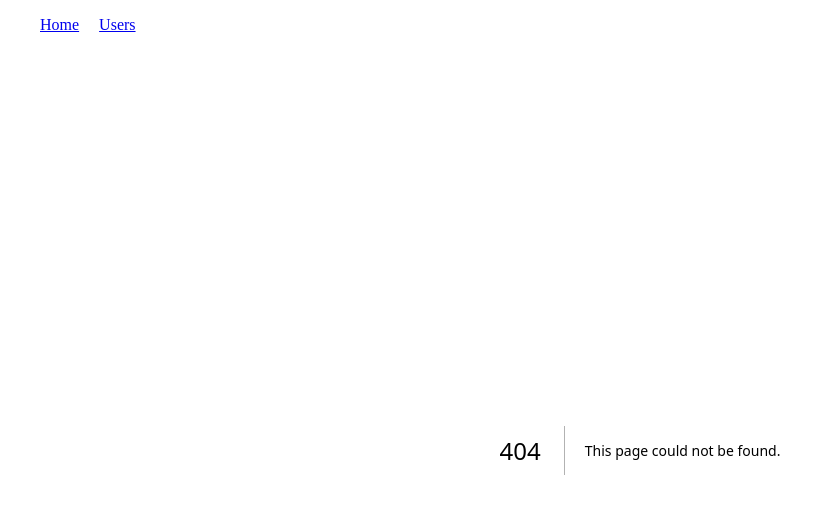
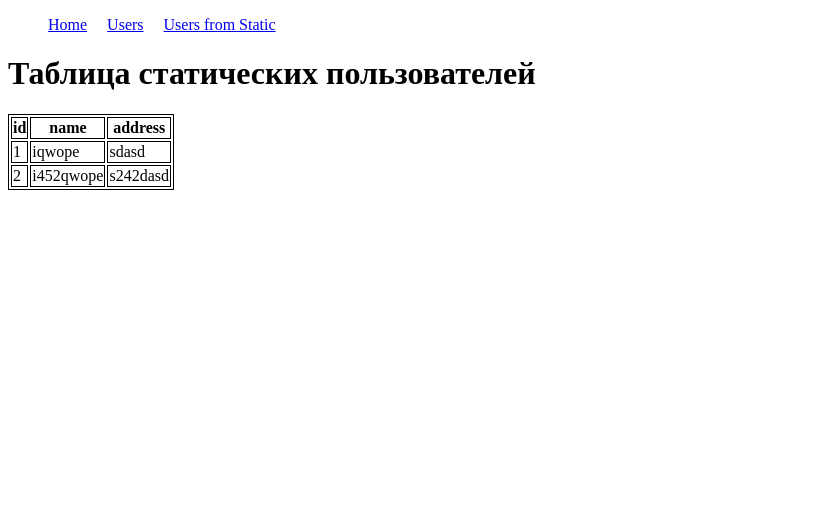
Before and after one commit to flyntic/DZTableNext, a Next.js app: page /users_static in a window 1280 px wide. Before the commit this address had no page. Shown: the top 514 px of the page, without its empty margins (0-831 px from the left). Built offline with nearby package versions, Linux system fonts and the light colour scheme.

Commit message:
staticUsers

```diff
--- a/components/UserColumns.jsx
+++ b/components/UserColumns.jsx
@@ -1,25 +1,15 @@
-/*
- <td> {id}</td>
-       <td> <h3>{name}</h3></td>
-       <td ClassName="UserName">{username}</td>
-       <td> 📧<a href={`mailto:${email}`}>{email}</a></td>
-       <td> 📞<a href={`tel:${phone}`}>{phone}</a></td>
-       <td> 🌐<a href={`http://${website}`}>{website}</a></td>
-       <td title={zipcode}><a href={`https://maps.google.com/maps?ll=${lat},${lng}`}>{street},{suite},{city}</a></td>
-       <td> <b>{cname}</b><br />{catchPhrase}<br />{bs}</td>
-*/
 
 export function UserColumns({ user }) {
   var cols = [];
   for (var i in user) {
     if (user.hasOwnProperty(i)) {
-      cols.push(i);
+      cols.push({key:cols.length,value:i});
     }
   }
-  console.log(cols);
+
   return (
     <>
-     {cols.map(col => <th>{col}</th>)}
+     {cols.map(col => <th>{col.value}</th>)}
     </>
   );
 
--- a/components/header.jsx
+++ b/components/header.jsx
@@ -1,10 +1,10 @@
 import Link from 'next/link';
-//import styles from '../styles/global.css';
+//import styles from '../ ./styles/global.css';
 
 const pages = [
   { href: '/', name: 'Home' },
   { href: '/users', name: 'Users' },
-
+  { href: '/users_static', name: 'Users from Static' },
 ];
 
 
--- /dev/null
+++ b/components/tableUsers.jsx
@@ -0,0 +1,12 @@
+import { UserColumns } from "./UserColumns";
+import {User} from "./user";
+export default function TableUsers({Users})
+{    console.log(Users);
+    if(Users)
+      return (<table>
+          <UserColumns user={Users[0]}/>
+          {Users.map((user,index)=><User key={index}  user={user}/>)}
+      </table>);
+
+      return <><span>Пользователей нет</span></>;
+}
--- a/pages/users.jsx
+++ b/pages/users.jsx
@@ -1,9 +1,7 @@
-import {FetchUsers,Columns} from "../components/fetchUsers";
+import FetchUsers from "../components/fetchUsers";
 export default function Users(){
     return <>
         <h1>Таблица пользователей</h1>
-        <table>
         <FetchUsers/>
-        </table>
         </>;
   }
--- /dev/null
+++ b/pages/users_static.jsx
@@ -0,0 +1,20 @@
+
+import TableUsers from "../components/tableUsers"
+import {useState} from 'react';
+
+export default function UsersStatic( {propsUsers}){
+
+    return (<>
+        <h1>Таблица статических пользователей</h1>
+        <TableUsers Users={propsUsers}/>
+        </>);
+  }
+
+export function getStaticProps(){
+    const propsUsers=[
+        {id:1,name:"iqwope",   address:"sdasd"},
+        {id:2,name:"i452qwope",address:"s242dasd"}
+    ];
+
+    return {props:{propsUsers}}
+  }
--- a/styles/global.css
+++ b/styles/global.css
@@ -42,3 +42,13 @@
   {
     border: 1px solid;
   }
+
+  table th
+  {
+    border:1px solid;
+  }
+
+  table td
+  {
+    border:1px solid;
+  }
```
Also changed, not shown: components/fetchUsers.jsx (+8 -11 lines), components/user.jsx (+2 -13 lines).
